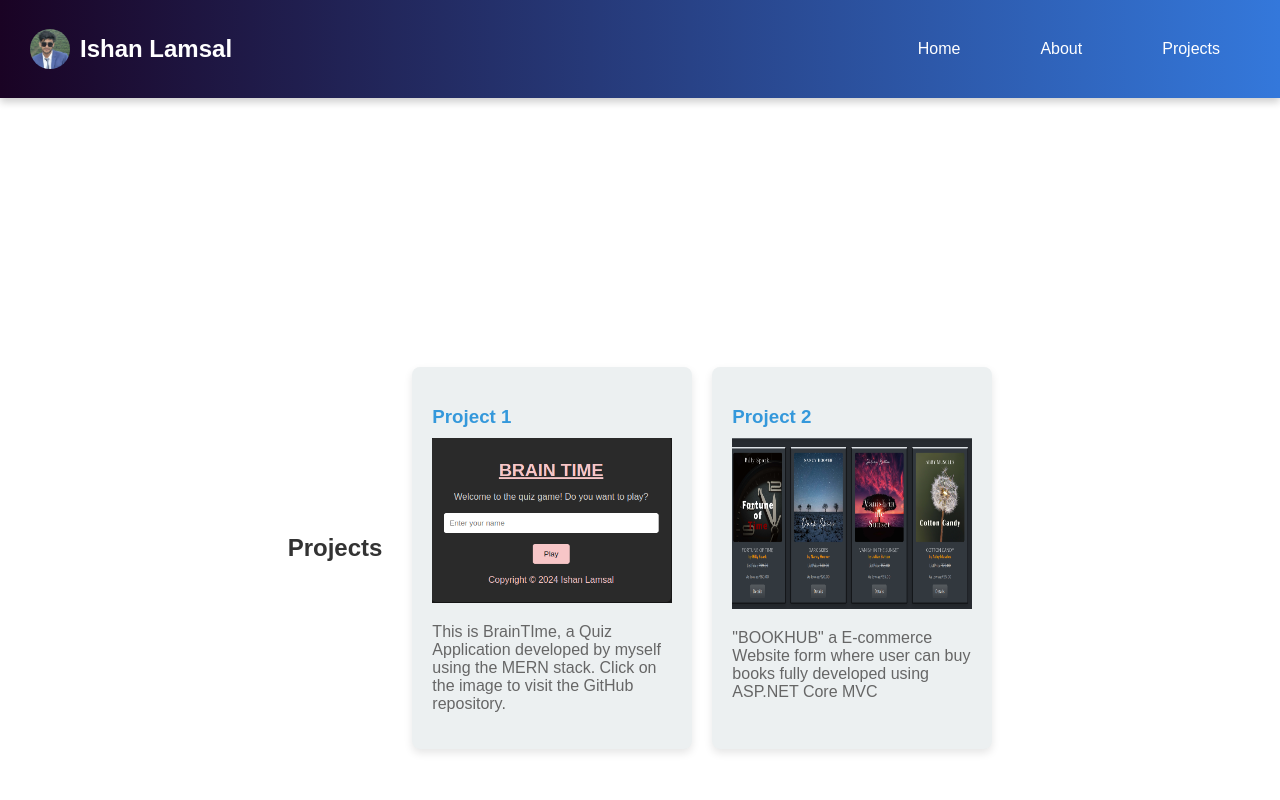
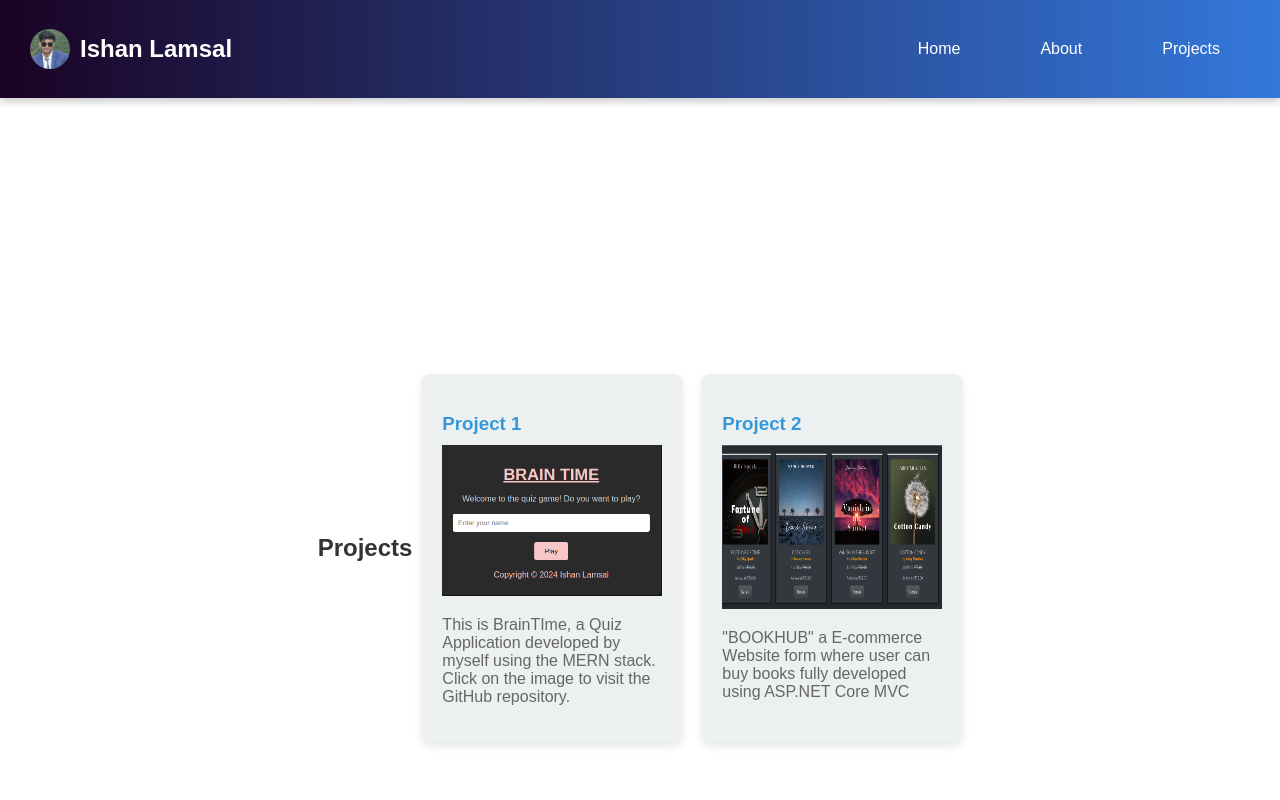
Before and after one commit to Deceit77/Portfolio, a React (Create React App) app: page /projects in a window 1280 px wide. Shown: the top 800 px of the page. Built offline with nearby package versions, Linux system fonts and the light colour scheme; the HTML template or start-up script is replaced by a standard one.

Commit message:
after aliging the project

```diff
--- a/src/components/Projects.css
+++ b/src/components/Projects.css
@@ -26,7 +26,7 @@
   text-align: center;
   transition: transform 0.3s ease-in-out;
   animation: fadeInUp 1s ease-in-out;
-  width: 240px;
+  width: 220px;
 }
 
 .Projectim {
@@ -41,7 +41,7 @@ box-sizing: border-box;
 
 }
 h2{
-  margin-right: 30px;
+  margin-right: 10px;
 }
 
 .project:hover {
```
